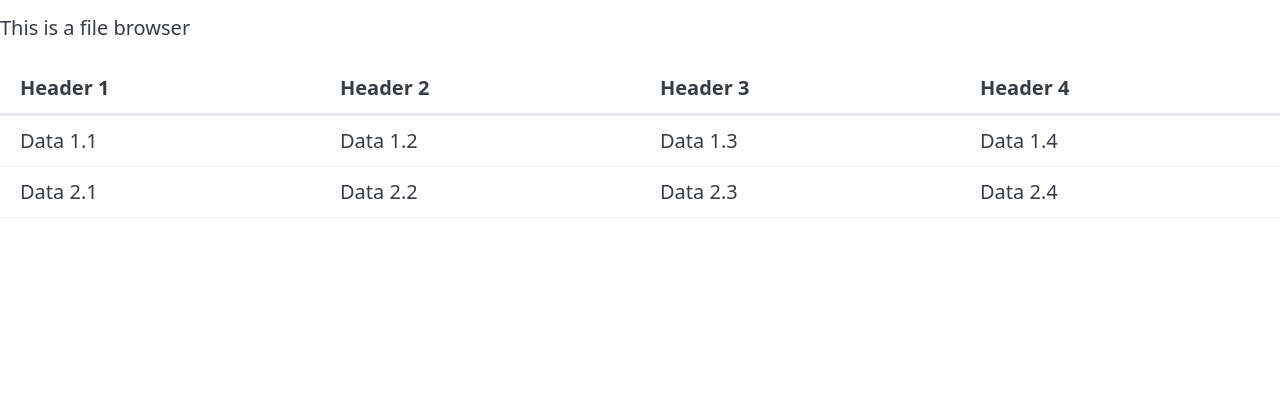
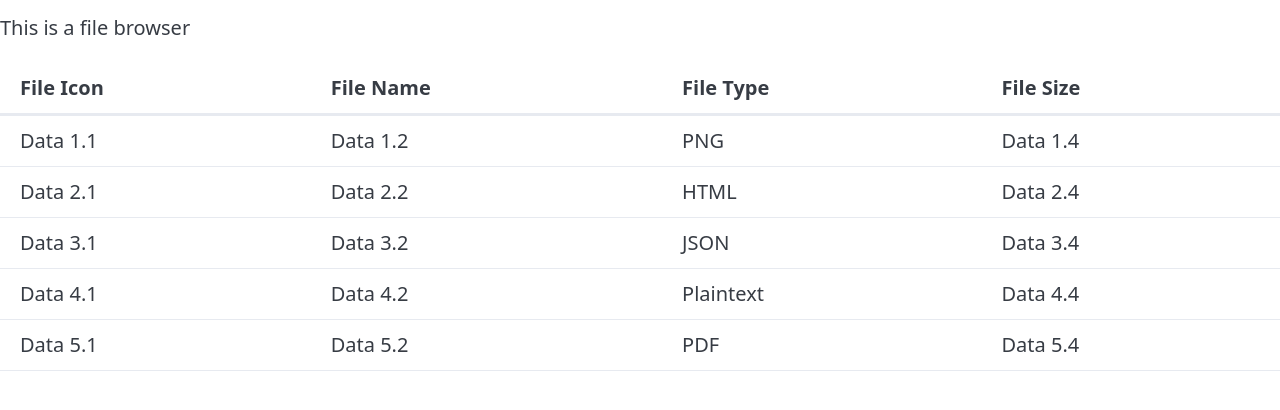
Before and after one commit to Bakkert2/file-browser, a plain HTML site: page index.html in a window 1280 px wide. Shown: the part 52-462 px from the top of the page. Drawn offline with nearby package versions, Linux system fonts and the light colour scheme.

Commit message:
Updating table with initial types and headers

```diff
--- a/index.html
+++ b/index.html
@@ -15,24 +15,42 @@
     <table>
       <thead>
         <tr>
-          <th>Header 1</th>
-          <th>Header 2</th>
-          <th>Header 3</th>
-          <th>Header 4</th>
+          <th>File Icon</th>
+          <th>File Name</th>
+          <th>File Type</th>
+          <th>File Size</th>
         </tr>
       </thead>
       <tbody>
         <tr>
           <td>Data 1.1</td>
           <td>Data 1.2</td>
-          <td>Data 1.3</td>
+          <td>PNG</td>
           <td>Data 1.4</td>
         </tr>
         <tr>
           <td>Data 2.1</td>
           <td>Data 2.2</td>
-          <td>Data 2.3</td>
+          <td>HTML</td>
           <td>Data 2.4</td>
+        </tr>
+        <tr>
+          <td>Data 3.1</td>
+          <td>Data 3.2</td>
+          <td>JSON</td>
+          <td>Data 3.4</td>
+        </tr>
+        <tr>
+          <td>Data 4.1</td>
+          <td>Data 4.2</td>
+          <td>Plaintext</td>
+          <td>Data 4.4</td>
+        </tr>
+        <tr>
+          <td>Data 5.1</td>
+          <td>Data 5.2</td>
+          <td>PDF</td>
+          <td>Data 5.4</td>
         </tr>
       </tbody>
     </table>
```
